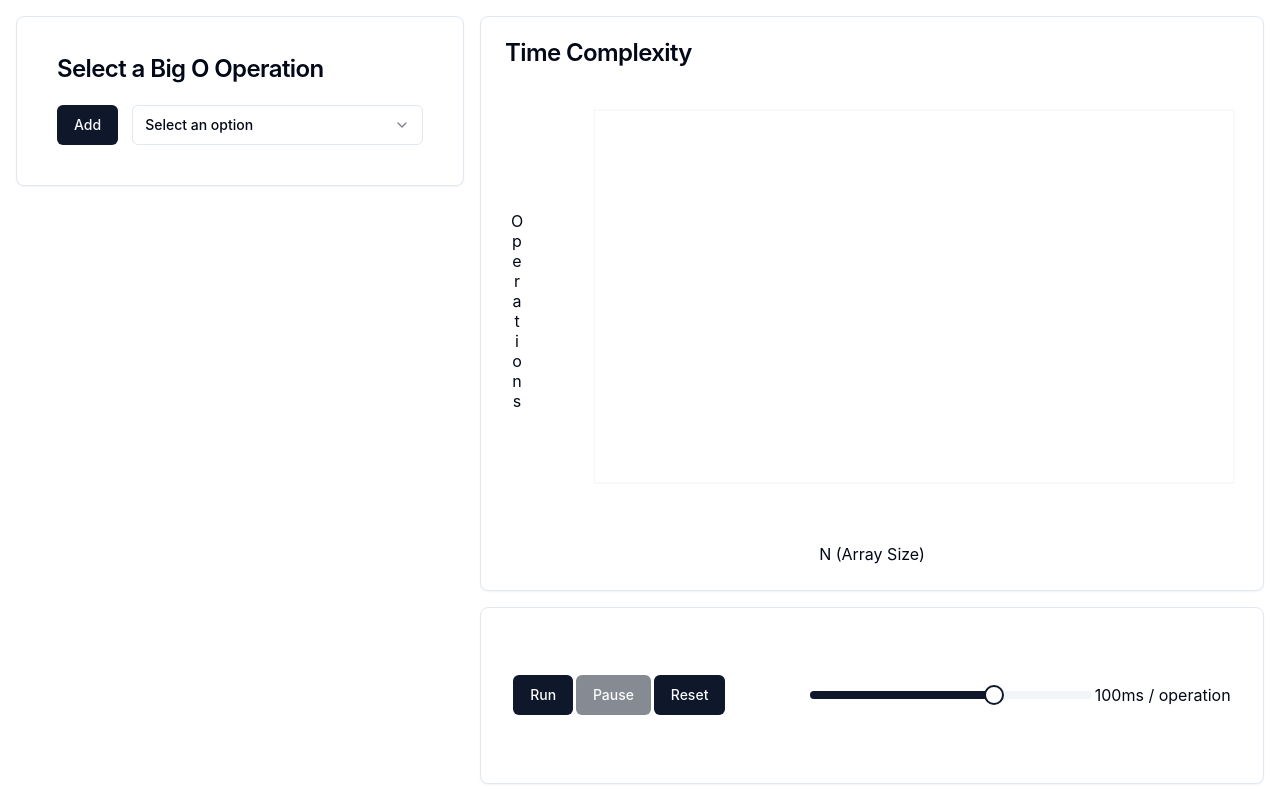
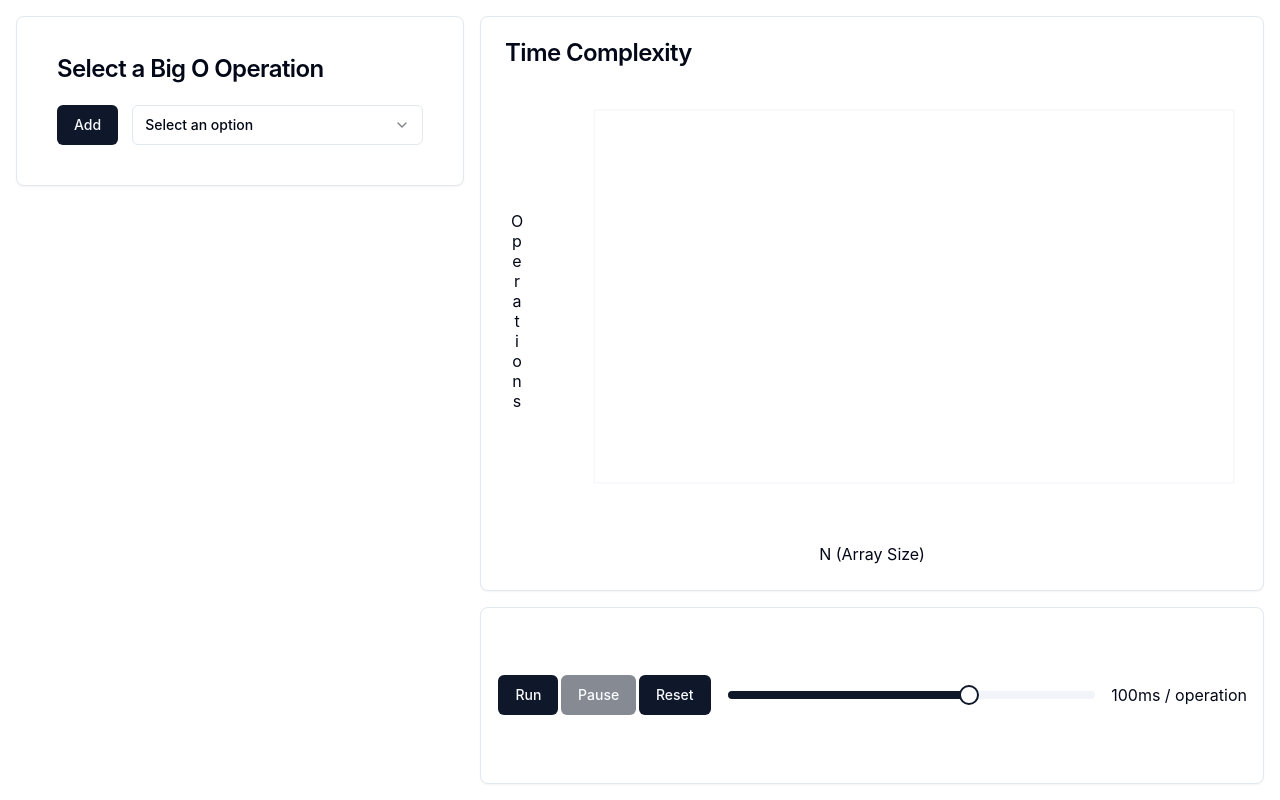
Before and after one commit to Unsynx/bigovisual, a React (Vite) app: page / in a window 1280 px wide. Built offline with nearby package versions, Linux system fonts and the light colour scheme.

Commit message:
Controls style change

```diff
--- a/src/App.css
+++ b/src/App.css
@@ -57,8 +57,13 @@
 }
 
 .button_row {
-  margin: 0 auto;
+  margin: auto 1em;
   width: fit-content;
+  display: flex;
+  flex-direction: row;
+}
+
+.button_row_parent {
   display: flex;
   flex-direction: row;
 }
@@ -70,6 +75,7 @@
 .tick_speed_data {
   min-width: fit-content;
   align-self: center;
+  margin: 0 1em;
 }
 
 /* Card block controls */
--- a/src/App.tsx
+++ b/src/App.tsx
@@ -16,7 +16,7 @@ import { ComplexityChart } from './ComplexityChart'
 import { CodeBlock } from './CodeBlock'
 import './App.css'
 
-import { CODE_ENTRY_OPTIONS, EXPONENTIAL, CodeEntry } from "./lib/codeData";
+import { CODE_ENTRY_OPTIONS, CodeEntry } from "./lib/codeData";
 import { Loader2 } from 'lucide-react';
 
 function setUpDropDown() {
@@ -139,11 +139,12 @@ function App() {
             <ComplexityChart n={count} lines={entries} />
           </div>
           <Card className='control'>
-            <div className='button_row'>
-              <Button onClick={() => setTicking(() => true)} disabled={ticking}>{isLoading(ticking)}Run</Button>
-              <Button onClick={() => setTicking(() => false)} disabled={!ticking}>Pause</Button>
-              <Button onClick={() => reset()}>Reset</Button>
-              <div style={{width: 200}}/>
+            <div className='button_row_parent'>
+              <div className='button_row'>
+                <Button onClick={() => setTicking(() => true)} disabled={ticking}>{isLoading(ticking)}Run</Button>
+                <Button onClick={() => setTicking(() => false)} disabled={!ticking}>Pause</Button>
+                <Button onClick={() => reset()}>Reset</Button>
+              </div>
               <Slider defaultValue={[1e2]} max={150} step={1} className='speed_slider' onValueChange={(value) => setTickSpeed(value[0])}/>
               <p className='tick_speed_data'>{tickSpeed}ms / operation</p>
             </div>
```
